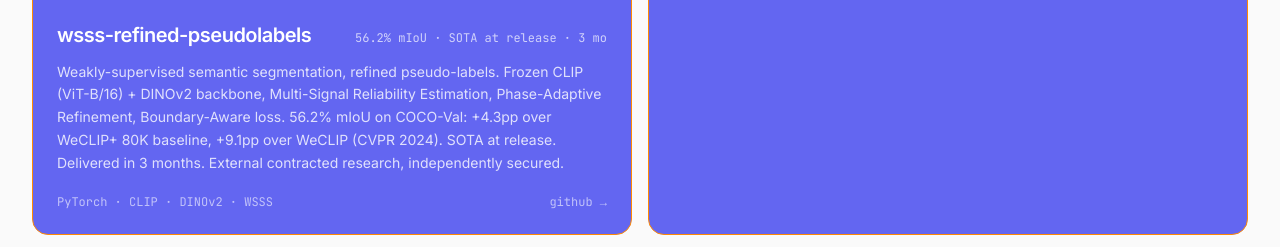
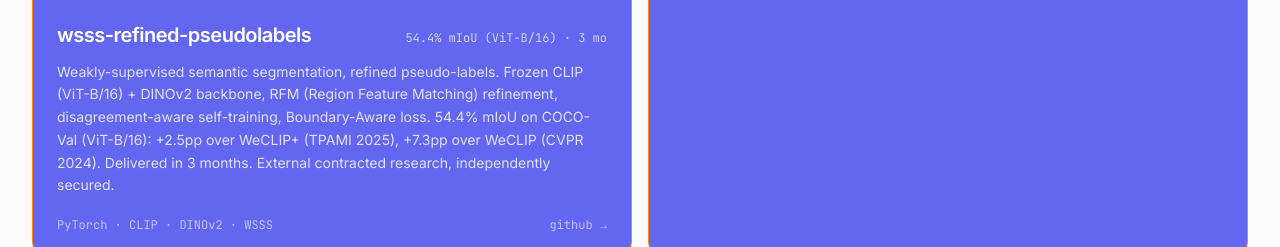
Before and after one commit to HarimxChoi/HarimxChoi.github.io, an Astro site: page / in a window 1280 px wide. Shown: the part 952-1199 px from the top of the page. Built offline with nearby package versions, Linux system fonts and the light colour scheme; Astro itself is replaced by a stand-in of ours.

Commit message:
fix: wsss miou 56.2 to 54.4 (vit-b/16)

```diff
--- a/src/pages/index.astro
+++ b/src/pages/index.astro
@@ -10,10 +10,10 @@ const projects = [
   {
     title: "wsss-refined-pseudolabels",
     tagline:
-      "Weakly-supervised semantic segmentation, refined pseudo-labels. Frozen CLIP (ViT-B/16) + DINOv2 backbone, Multi-Signal Reliability Estimation, Phase-Adaptive Refinement, Boundary-Aware loss. 56.2% mIoU on COCO-Val: +4.3pp over WeCLIP+ 80K baseline, +9.1pp over WeCLIP (CVPR 2024). SOTA at release. Delivered in 3 months. External contracted research, independently secured.",
+      "Weakly-supervised semantic segmentation, refined pseudo-labels. Frozen CLIP (ViT-B/16) + DINOv2 backbone, RFM (Region Feature Matching) refinement, disagreement-aware self-training, Boundary-Aware loss. 54.4% mIoU on COCO-Val (ViT-B/16): +2.5pp over WeCLIP+ (TPAMI 2025), +7.3pp over WeCLIP (CVPR 2024). Delivered in 3 months. External contracted research, independently secured.",
     href: "https://github.com/HarimxChoi/wsss-refined-pseudolabels",
     stack: "PyTorch · CLIP · DINOv2 · WSSS",
-    stat: "56.2% mIoU · SOTA at release · 3 mo",
+    stat: "54.4% mIoU (ViT-B/16) · 3 mo",
     span: "col-span-12 md:col-span-6",
     tone: "accent" as const,
     image: "/img/wsss-architecture.png",
--- a/src/pages/ko/index.astro
+++ b/src/pages/ko/index.astro
@@ -10,10 +10,10 @@ const projects = [
   {
     title: "wsss-refined-pseudolabels",
     tagline:
-      "약지도 시맨틱 segmentation, refined pseudo-labels. Frozen CLIP (ViT-B/16) + DINOv2 backbone, Multi-Signal Reliability Estimation, Phase-Adaptive Refinement, Boundary-Aware loss. COCO-Val mIoU 56.2%: WeCLIP+ 80K baseline 대비 +4.3pp, WeCLIP (CVPR 2024) 대비 +9.1pp. 출시 시점 SOTA. 3개월 만에 delivery. 외부 contracted 리서치, 개인 수주.",
+      "약지도 시맨틱 segmentation, refined pseudo-labels. Frozen CLIP (ViT-B/16) + DINOv2 backbone, RFM (Region Feature Matching) refinement, disagreement-aware self-training, Boundary-Aware loss. COCO-Val mIoU 54.4% (ViT-B/16): WeCLIP+ (TPAMI 2025) 대비 +2.5pp, WeCLIP (CVPR 2024) 대비 +7.3pp. 3개월 만에 delivery. 외부 contracted 리서치, 개인 수주.",
     href: "https://github.com/HarimxChoi/wsss-refined-pseudolabels",
     stack: "PyTorch · CLIP · DINOv2 · WSSS",
-    stat: "56.2% mIoU · 출시 시점 SOTA · 3개월",
+    stat: "54.4% mIoU (ViT-B/16) · 3개월",
     span: "col-span-12 md:col-span-6",
     tone: "accent" as const,
     image: "/img/wsss-architecture.png",
```
